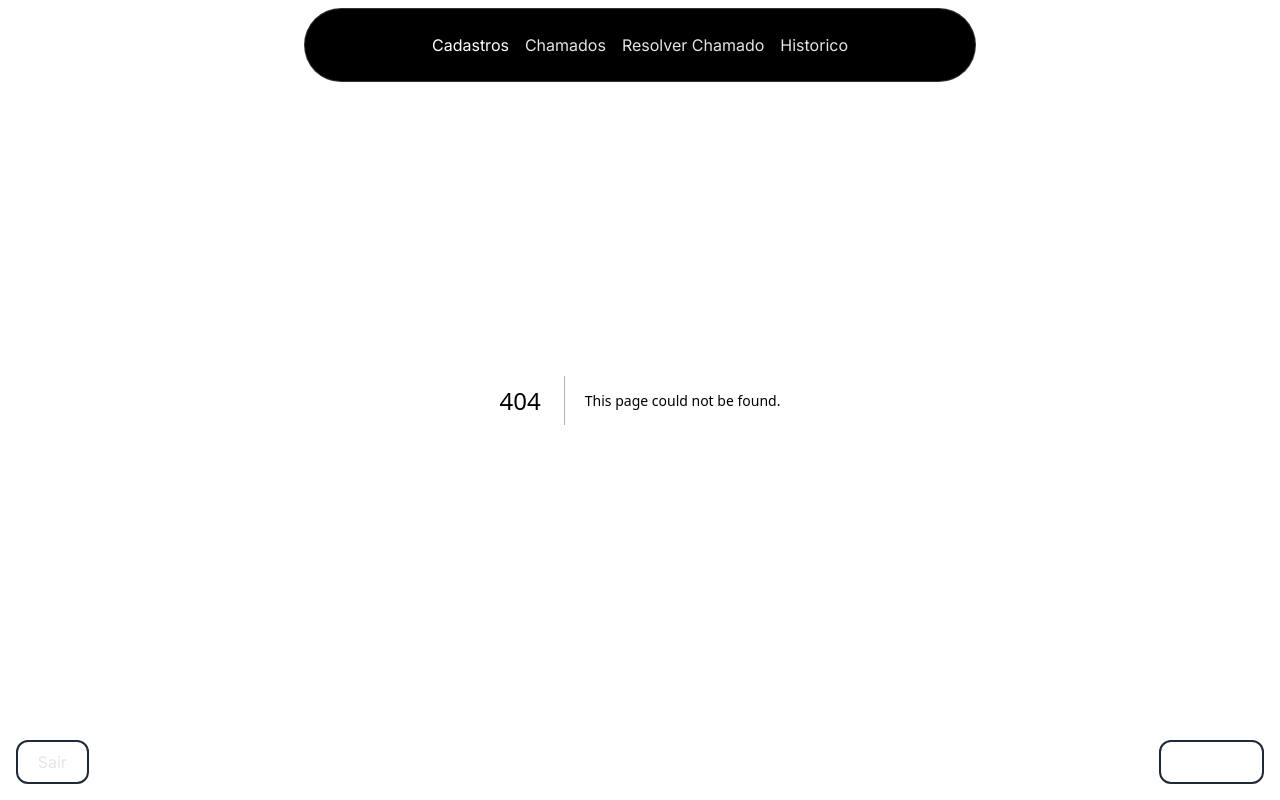
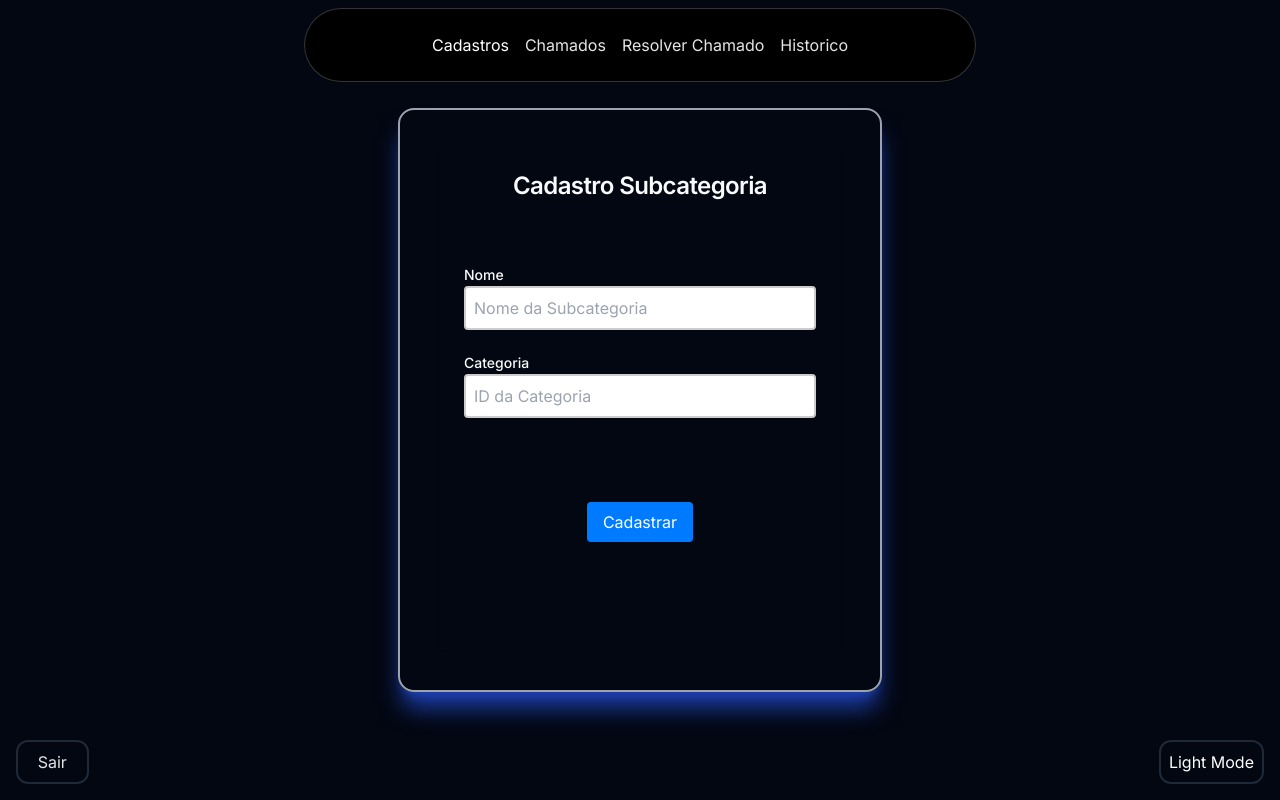
Before and after one commit to HugoGBR/Desenvolvimento-de-Sistema-de-Abertura-de-Chamados-Equipe2, a Next.js app in the folder Equipe2_chamado/: page /routes/categoria/CadastroSubCategoria in a window 1280 px wide. Before the commit this address had no page. Built offline with nearby package versions, Linux system fonts and the light colour scheme.

Commit message:
Create page.tsx

```diff
--- /dev/null
+++ b/Equipe2_chamado/app/routes/categoria/CadastroSubCategoria/page.tsx
@@ -0,0 +1,86 @@
+"use client";
+import { subcategoriaSchema } from "@/app/schemas/subcategoriaschema";
+import {
+  Card,
+  CardContent,
+  CardFooter,
+  CardHeader,
+  CardTitle,
+} from "@/components/ui/card";
+import { Label } from "@/components/ui/label";
+import { createNewSubcategoria } from "@/lib/SubcategoriaController";
+import { zodResolver } from "@hookform/resolvers/zod";
+import { useRouter } from "next/navigation";
+import { useForm } from "react-hook-form";
+import { z } from "zod";
+
+type SubcategoriaFormSchema = z.infer<typeof subcategoriaSchema>;
+
+export default function SubcategoriaCadastro() {
+  const route = useRouter();
+
+  const { register, handleSubmit, formState: { errors } } = useForm<SubcategoriaFormSchema>({
+    resolver: zodResolver(subcategoriaSchema)
+  });
+
+  const handleFormSubmit = async (data: SubcategoriaFormSchema) => {
+    const { nome, categoria_id } = data;
+
+    try {
+      const response = await createNewSubcategoria(nome, categoria_id);
+      if (response && response.id) {
+        alert('Subcategoria cadastrada com sucesso!');
+        route.push("/routes/subcategorias");
+      } else {
+        throw new Error('Erro ao cadastrar a subcategoria.');
+      }
+    } catch (error) {
+      console.error(error);
+      alert('Erro ao cadastrar a subcategoria. Por favor, tente novamente.');
+    }
+  };
+
+  return (
+    <div style={{ display: 'flex', justifyContent: 'center', alignItems: 'center', height: '100vh' }}>
+      <form className="rounded-2xl shadow-xl shadow-blue-800 border-2 border-gray-400 p-10 gap-6" onSubmit={handleSubmit(handleFormSubmit)}>
+        <Card style={{ width: "400px", height: "500px" }}>
+          <CardHeader>
+            <CardTitle style={{ textAlign: "center" }}>Cadastro Subcategoria</CardTitle>
+          </CardHeader>
+          <CardContent>
+            <div style={{ marginTop: "40px" }}>
+              <Label htmlFor="nome">Nome</Label>
+              <input
+                id="nome"
+                type="text"
+                placeholder="Nome da Subcategoria"
+                {...register('nome')}
+                style={{ padding: "8px", width: "100%", border: "2px solid #ccc", borderRadius: "4px", marginBottom: "20px" }}
+              />
+              {errors.nome && <div style={{ color: "red" }}>{errors.nome.message}</div>}
+
+              <Label htmlFor="categoria_id">Categoria</Label>
+              <input
+                id="categoria_id"
+                type="number"
+                placeholder="ID da Categoria"
+                {...register('categoria_id')}
+                style={{ padding: "8px", width: "100%", border: "2px solid #ccc", borderRadius: "4px", marginBottom: "20px" }}
+              />
+              {errors.categoria_id && <div style={{ color: "red" }}>{errors.categoria_id.message}</div>}
+            </div>
+          </CardContent>
+          <div style={{ marginTop: "40px" }}>
+            <CardFooter className="justify-center flex">
+              <button
+                type="submit"
+                style={{ padding: "8px 16px", backgroundColor: "#007bff", color: "#fff", border: "none", borderRadius: "4px" }}>
+                Cadastrar
+              </button>
+            </CardFooter>
+          </div>
+        </Card>
+      </form>
+    </div>
+  );
+}
```
